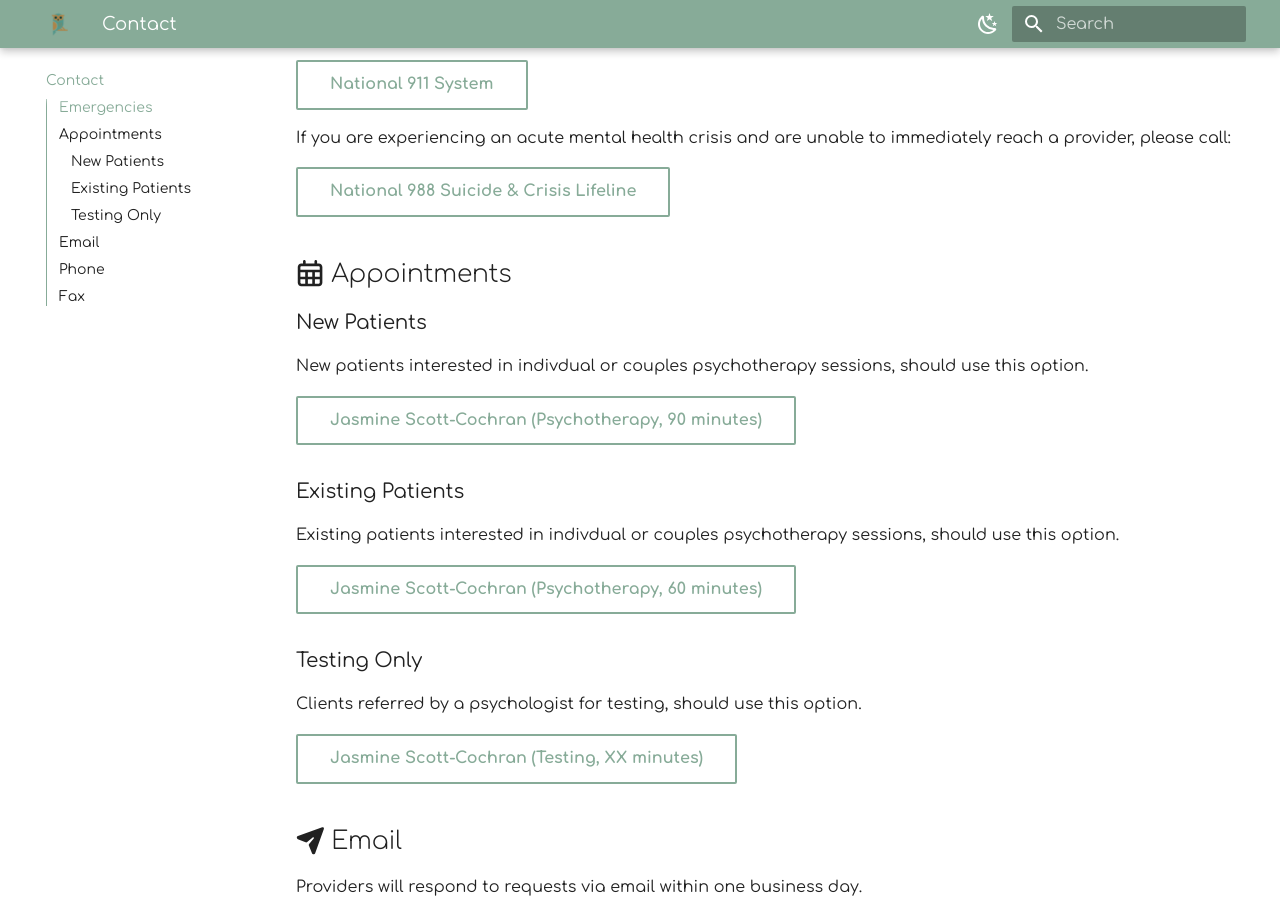
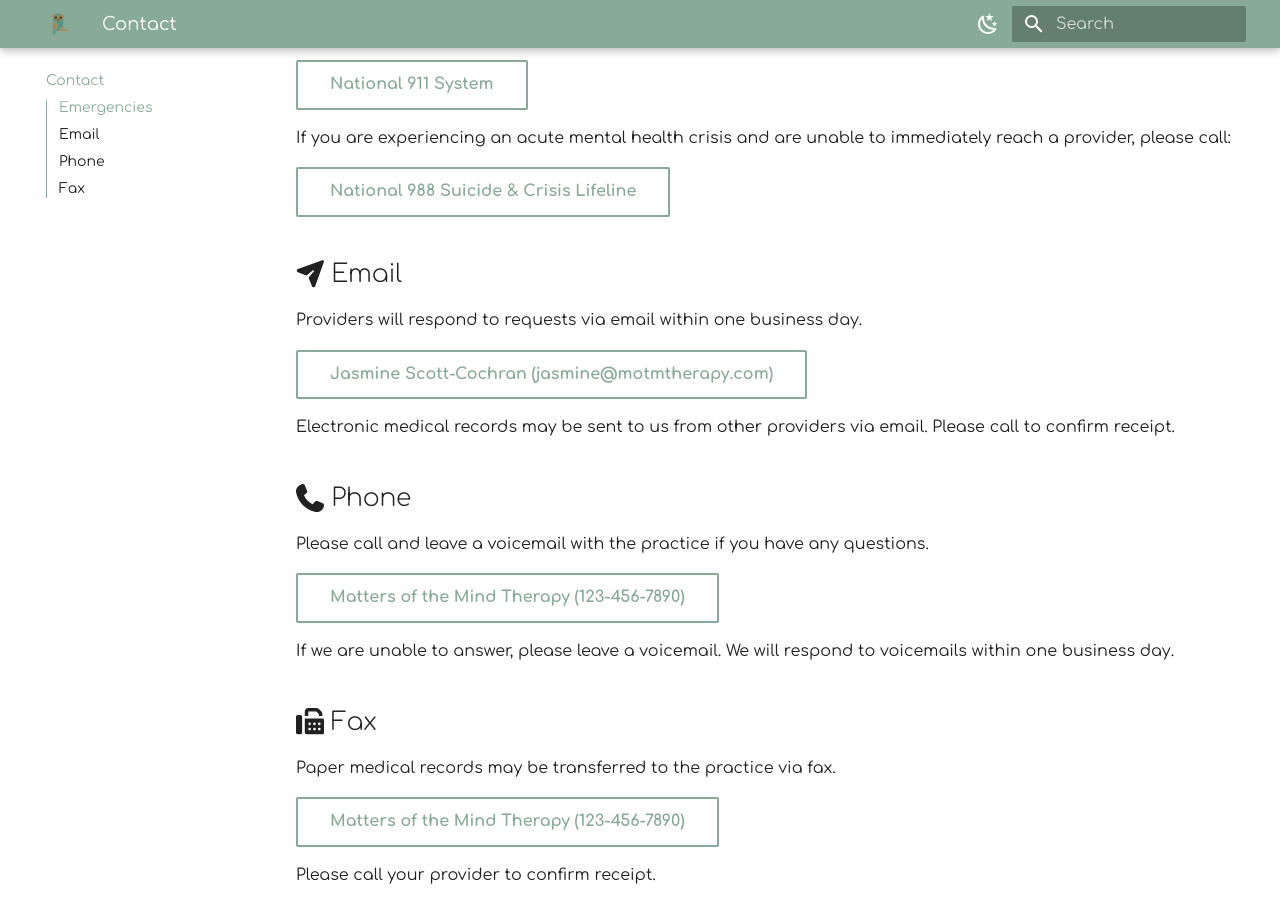
Before and after one commit to motm-therapy/website, an MkDocs documentation site: the page built from docs/contact.md, in a window 1280 px wide and 900 px high, scrolled down 260 px. Built offline with MkDocs 1.6.1 and Material for MkDocs 9.7.7, drawn with Linux system fonts in a browser that asks for light colours.

Commit message:
Update contact.md

```diff
--- a/docs/contact.md
+++ b/docs/contact.md
@@ -10,26 +10,6 @@ If you are experiencing an acute mental health crisis and are unable to immediat
 please call:
 
 [National 988 Suicide & Crisis Lifeline](tel:988){ .md-button }
-
-## :fontawesome-regular-calendar-days: Appointments
-
-### New Patients
-
-New patients interested in indivdual or couples psychotherapy sessions, should use this option.
-
-[Jasmine Scott-Cochran (Psychotherapy, 90 minutes)](https://google.com){ .md-button }
-
-### Existing Patients
-
-Existing patients interested in indivdual or couples psychotherapy sessions, should use this option.
-
-[Jasmine Scott-Cochran (Psychotherapy, 60 minutes)](https://google.com){ .md-button }
-
-### Testing Only
-
-Clients referred by a psychologist for testing, should use this option.
-
-[Jasmine Scott-Cochran (Testing, XX minutes)](https://google.com){ .md-button }
 
 ## :fontawesome-solid-paper-plane: Email
 
```
